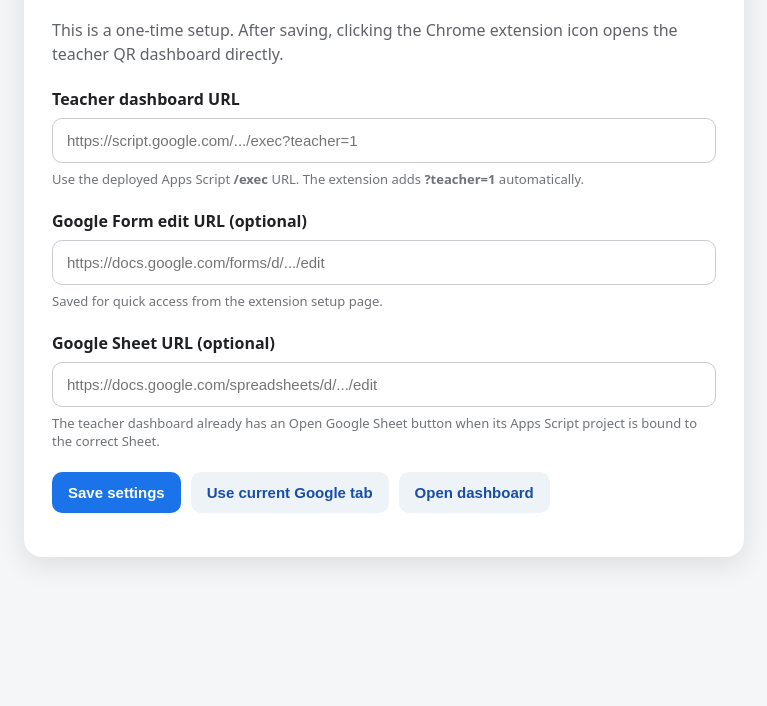
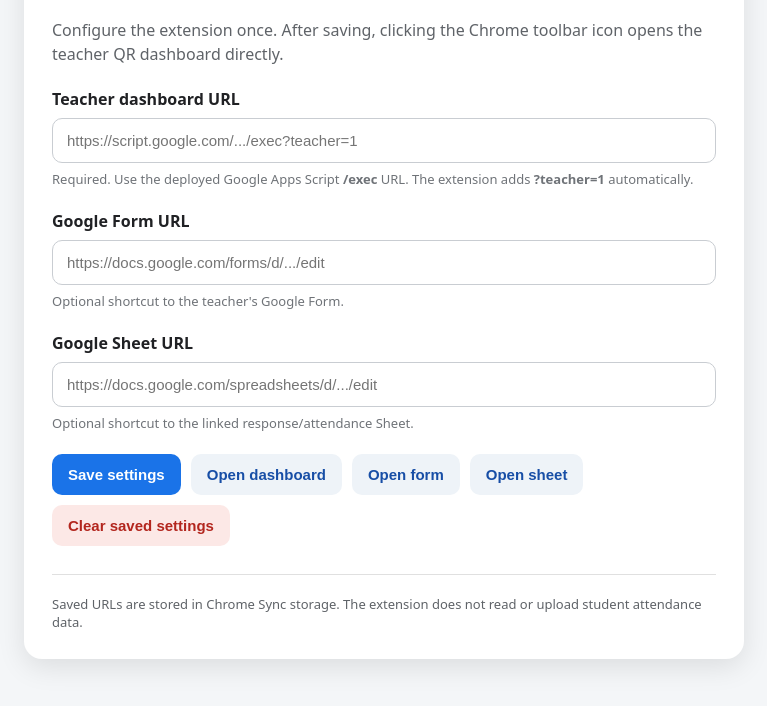
Before and after one commit to Lyn-666/attendance-dashboard, a browser extension: page chrome-extension/options.html in a window 1280 px wide. Shown: the part 138-844 px from the top of the page, without its empty margins (256-1023 px from the left). Before the commit the page ends 800 px from the top, so only its background shows below. Drawn offline with Linux system fonts and the light colour scheme.

Commit message:
Simplify Chrome extension setup for store release

```diff
--- a/chrome-extension/options.html
+++ b/chrome-extension/options.html
@@ -14,35 +14,40 @@
     .hint{font-size:13px;color:#6f7378;margin-top:7px}
     .row{display:flex;gap:10px;margin-top:22px;flex-wrap:wrap}
     button{border:0;border-radius:10px;padding:12px 16px;font-size:15px;font-weight:700;cursor:pointer}
-    .primary{background:#1a73e8;color:#fff}.secondary{background:#eef3f8;color:#174ea6}
+    .primary{background:#1a73e8;color:#fff}.secondary{background:#eef3f8;color:#174ea6}.danger{background:#fce8e6;color:#b3261e}
     #status{margin-top:16px;font-weight:650}.ok{color:#137333}.error{color:#c5221f}
+    .privacy{margin-top:28px;padding-top:20px;border-top:1px solid #e0e0e0;font-size:13px;color:#5f6368}
   </style>
 </head>
 <body>
 <main>
   <div class="card">
     <h1>Attendance Dashboard Setup</h1>
-    <p>This is a one-time setup. After saving, clicking the Chrome extension icon opens the teacher QR dashboard directly.</p>
+    <p>Configure the extension once. After saving, clicking the Chrome toolbar icon opens the teacher QR dashboard directly.</p>
 
     <label for="teacherUrl">Teacher dashboard URL</label>
-    <input id="teacherUrl" type="url" placeholder="https://script.google.com/.../exec?teacher=1">
-    <div class="hint">Use the deployed Apps Script <strong>/exec</strong> URL. The extension adds <strong>?teacher=1</strong> automatically.</div>
+    <input id="teacherUrl" type="url" autocomplete="off" placeholder="https://script.google.com/.../exec?teacher=1">
+    <div class="hint">Required. Use the deployed Google Apps Script <strong>/exec</strong> URL. The extension adds <strong>?teacher=1</strong> automatically.</div>
 
-    <label for="formEditUrl">Google Form edit URL (optional)</label>
-    <input id="formEditUrl" type="url" placeholder="https://docs.google.com/forms/d/.../edit">
-    <div class="hint">Saved for quick access from the extension setup page.</div>
+    <label for="formEditUrl">Google Form URL</label>
+    <input id="formEditUrl" type="url" autocomplete="off" placeholder="https://docs.google.com/forms/d/.../edit">
+    <div class="hint">Optional shortcut to the teacher's Google Form.</div>
 
-    <label for="sheetUrl">Google Sheet URL (optional)</label>
-    <input id="sheetUrl" type="url" placeholder="https://docs.google.com/spreadsheets/d/.../edit">
-    <div class="hint">The teacher dashboard already has an Open Google Sheet button when its Apps Script project is bound to the correct Sheet.</div>
+    <label for="sheetUrl">Google Sheet URL</label>
+    <input id="sheetUrl" type="url" autocomplete="off" placeholder="https://docs.google.com/spreadsheets/d/.../edit">
+    <div class="hint">Optional shortcut to the linked response/attendance Sheet.</div>
 
     <div class="row">
       <button id="save" class="primary">Save settings</button>
-      <button id="capture" class="secondary">Use current Google tab</button>
       <button id="openDashboard" class="secondary">Open dashboard</button>
+      <button id="openForm" class="secondary">Open form</button>
+      <button id="openSheet" class="secondary">Open sheet</button>
+      <button id="clear" class="danger">Clear saved settings</button>
     </div>
 
     <div id="status" aria-live="polite"></div>
+
+    <div class="privacy">Saved URLs are stored in Chrome Sync storage. The extension does not read or upload student attendance data.</div>
   </div>
 </main>
 <script src="options.js"></script>
```
